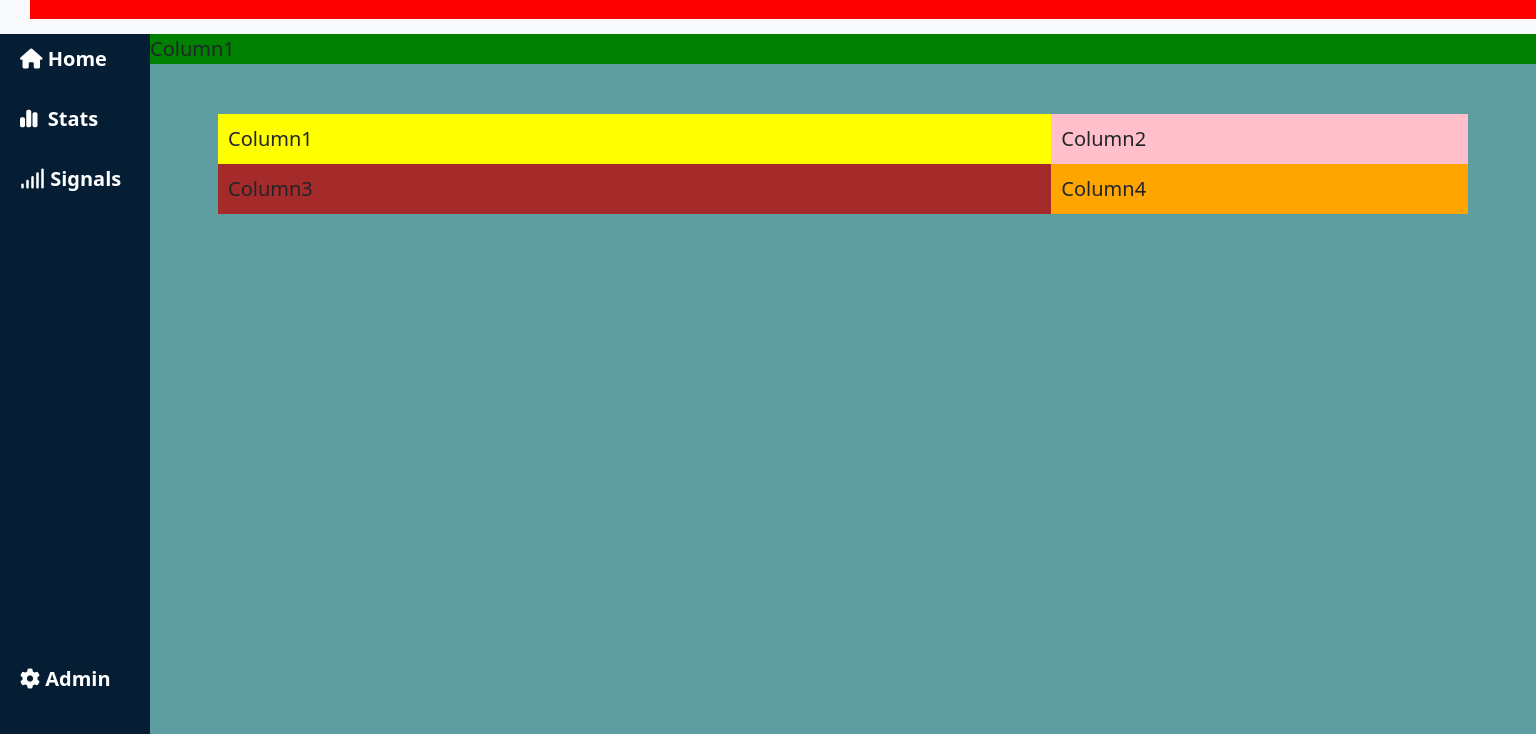
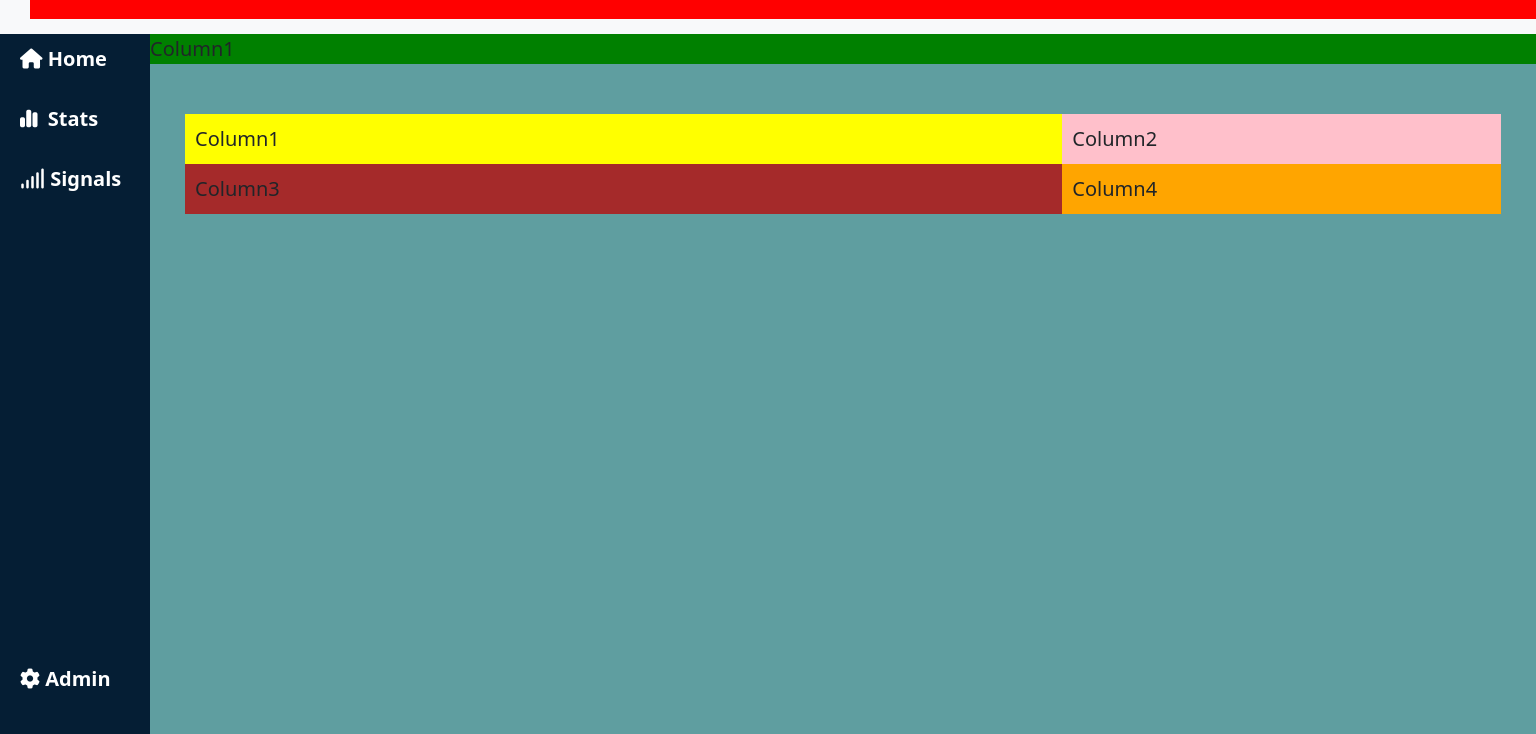
Before and after one commit to GabrielePalmaBool/html-css-bootstrap-dashboard, a plain HTML site: page index.html in a window 1536 px wide. Shown: the part 66-800 px from the top of the page. Drawn offline with nearby package versions, Linux system fonts and the light colour scheme.

Commit message:
fix responsive width>1400px

```diff
--- a/css/Responsive/responsive.css
+++ b/css/Responsive/responsive.css
@@ -61,3 +61,15 @@
     }
 
 }
+
+
+  /* Versione desktop in su */
+  @media screen and (min-width: 1400px) {
+
+    /* Container centrale */
+
+    .container {
+        max-width: 100%;
+    }
+
+}
```
